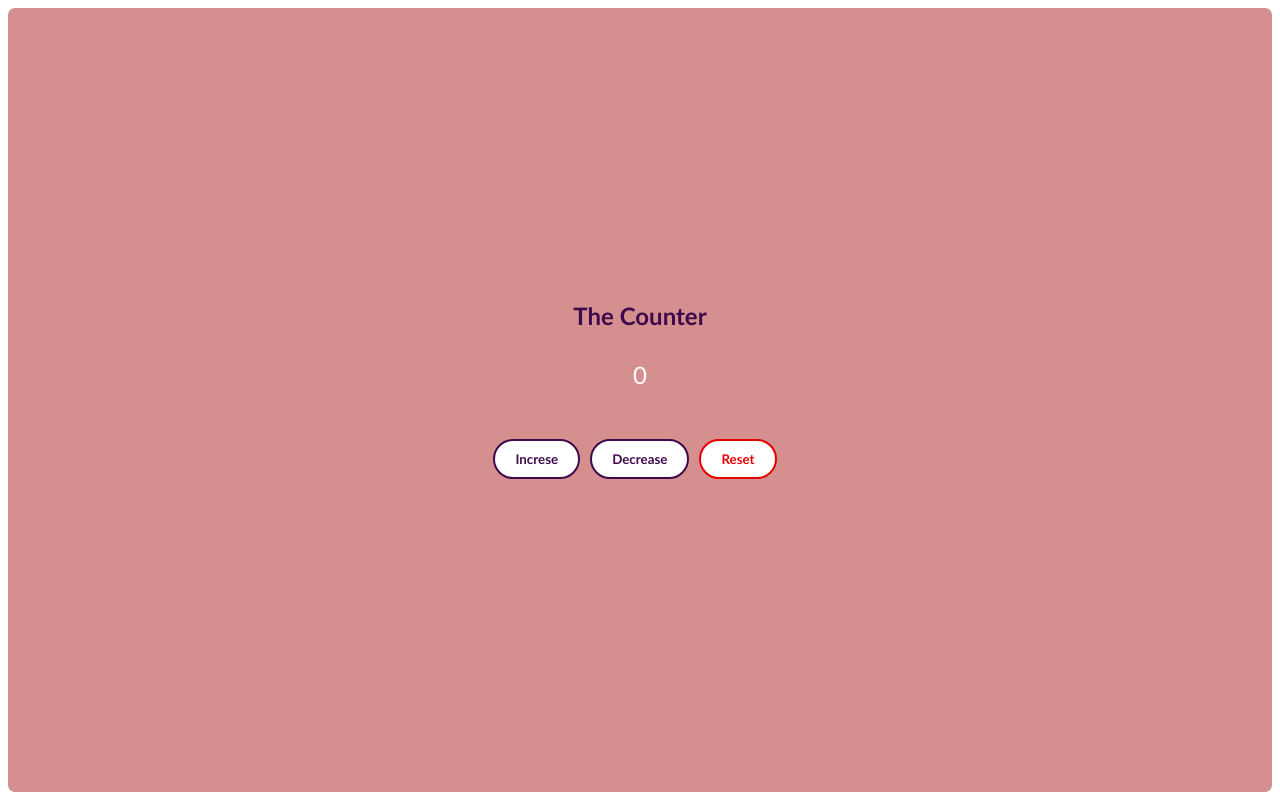
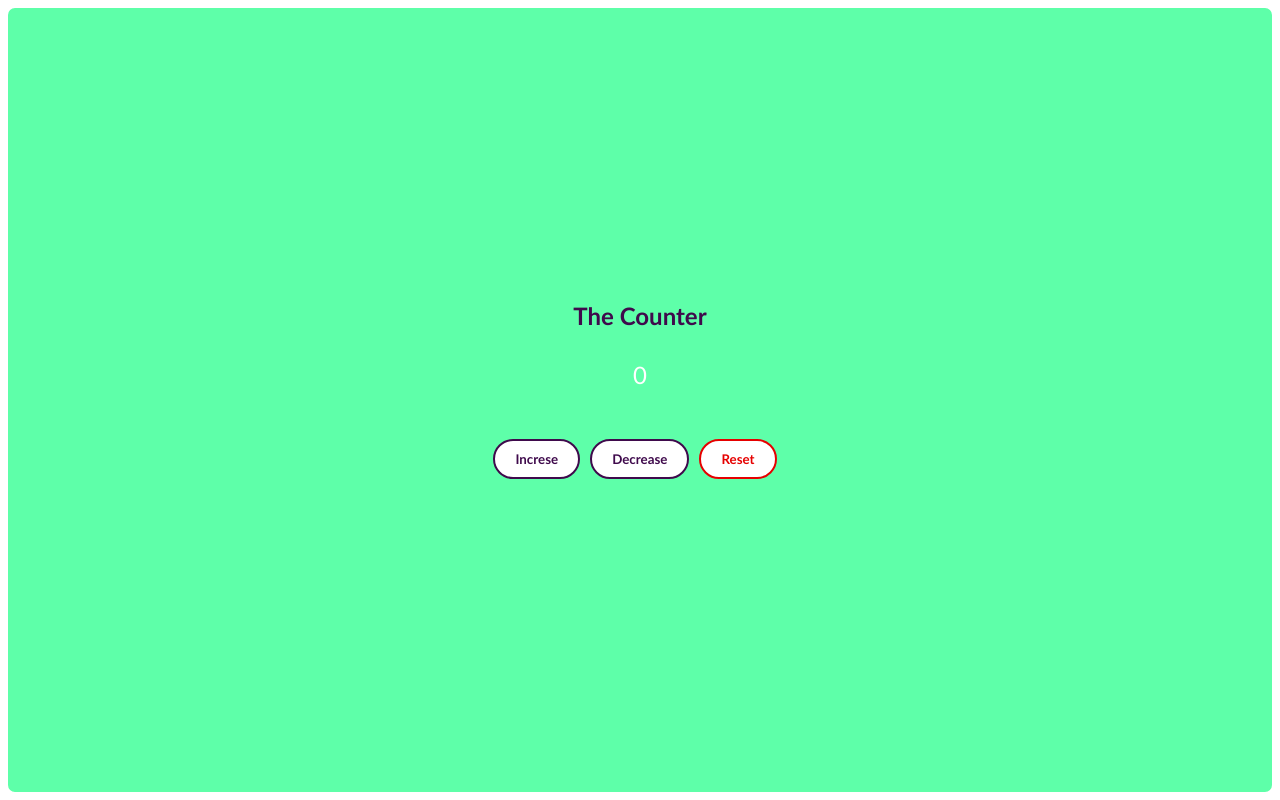
Before and after one commit to Khagarinn/beginner_react, a React (Vite) app in the folder beginner_tutorial/: page / in a window 1280 px wide. Built offline with nearby package versions, Linux system fonts and the light colour scheme.

Commit message:
arka plan rengi değişti

```diff
--- a/beginner_tutorial/src/index.css
+++ b/beginner_tutorial/src/index.css
@@ -101,13 +101,15 @@
   justify-content: center;      /* Vertical centering */
   align-items: center;          /* Horizontal centering */
   min-height: 100vh;            /* Full viewport height */                /* Remove default margin */
-  background-color: rgba(191, 78, 78, 0.633);
+  background-color: rgba(0, 255, 119, 0.633);
   border-radius: 15px;
   border-width: 8px;
   border-style: solid;
   border-color: hsl(0, 0%, 100%)
 }
-
+/*
+rgba(191, 78, 78, 0.633);
+*/
 
 .sw .sw-title {
   font-family: Calibri, Helvetica, sans-serif;
```
